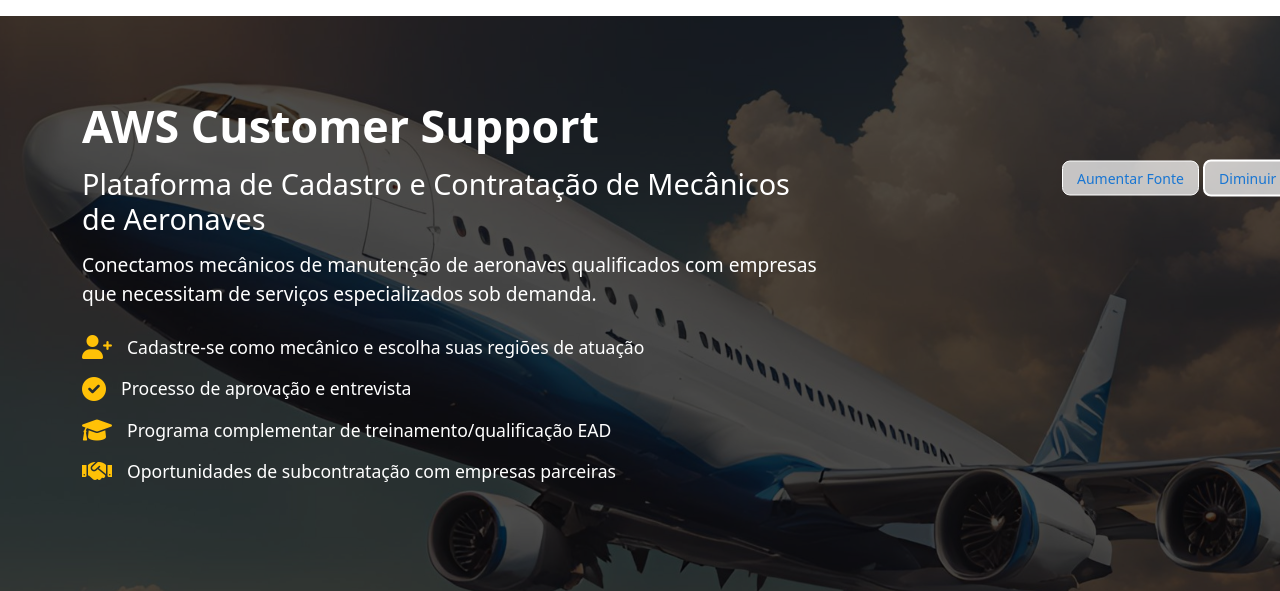
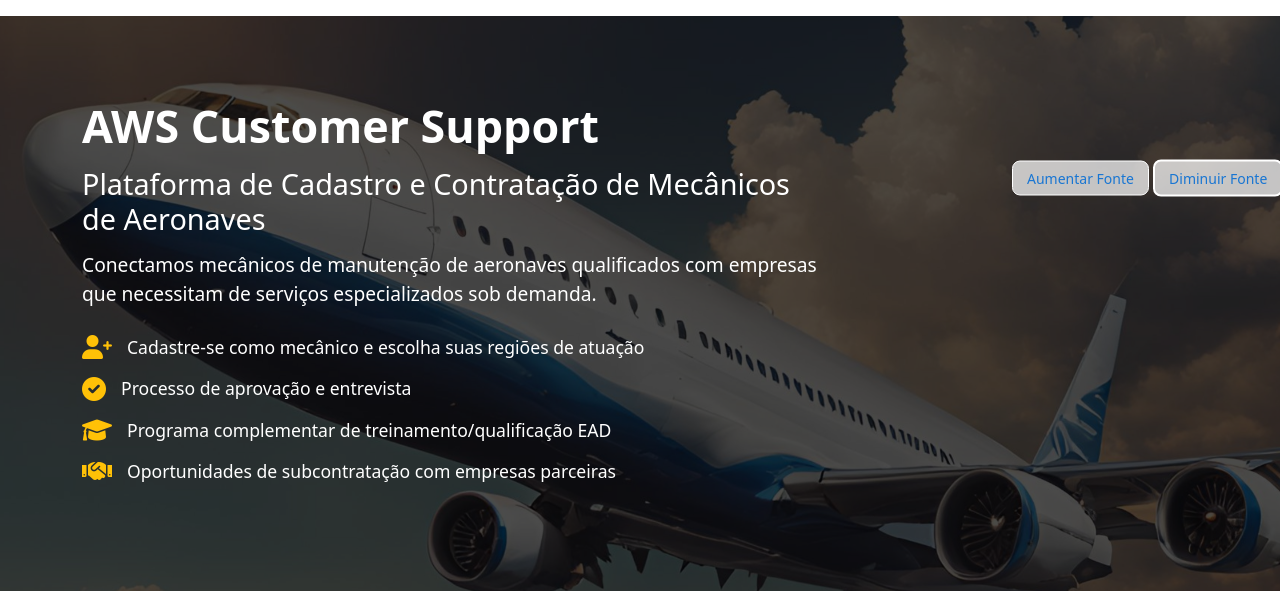
Before and after one commit to mauroue/PI---2024---2, a Django app: page / in a window 1280 px wide. Shown: the part 73-664 px from the top of the page. Run offline with Django 5.2, Linux system fonts and the light colour scheme; the visitor is signed in with stand-in values (Sample User, id 1); some libraries are stand-ins or nearby versions.

Commit message:
Update index.html
Ajuste acessibilidade

```diff
--- a/app/templates/index.html
+++ b/app/templates/index.html
@@ -177,7 +177,7 @@
     .hero-section .container .row .acessibilidade {
         position: fixed;
         top: 32%;
-        left: 1050px;
+        left: 1000px;
         transform: translateY(-50%);
     }
 
```
